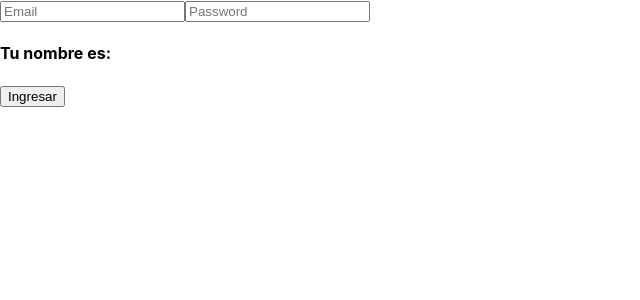
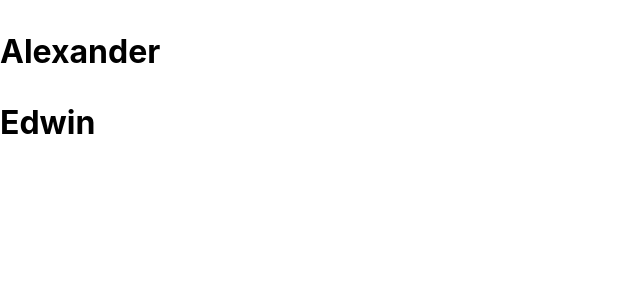
Before and after one commit to alexander-jp/Contador-en-React, a React (Create React App) app: page / in a window 1280 px wide. Shown: the top 300 px of the page, without its empty margins (0-640 px from the left). Built offline with nearby package versions, Linux system fonts and the light colour scheme.

Commit message:
cambios en lista

```diff
--- a/src/App.js
+++ b/src/App.js
@@ -60,6 +60,34 @@ class Formularios extends Component{
   }
 }
 
+class ListarNombres extends Component{
+  constructor(props) {
+    super(props)
+
+    this.state = {
+       lista: [
+         'Alexander',
+         'Edwin'
+        ]
+    }
+  }
+
+
+  render() {
+    return (
+      <div>
+        <h1>{this.state.lista.map((title)=>{
+          return <p>{title}</p>
+        })
+        }
+        </h1>
+      </div>
+    )
+  }
+
+}
+
+
 class IncrementarState extends Component{
   constructor(props) {
     super(props);
@@ -92,7 +120,7 @@ class App extends Component {
   render(){
     return (
       <div>
-      <Formularios/>
+      <ListarNombres/>
       </div>
       );
     }
```
